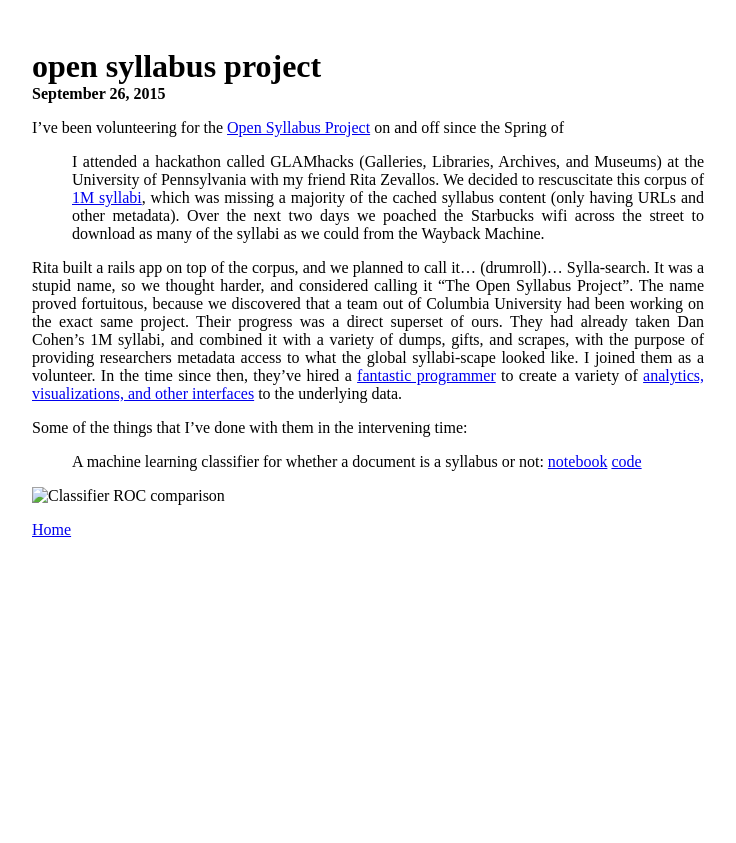
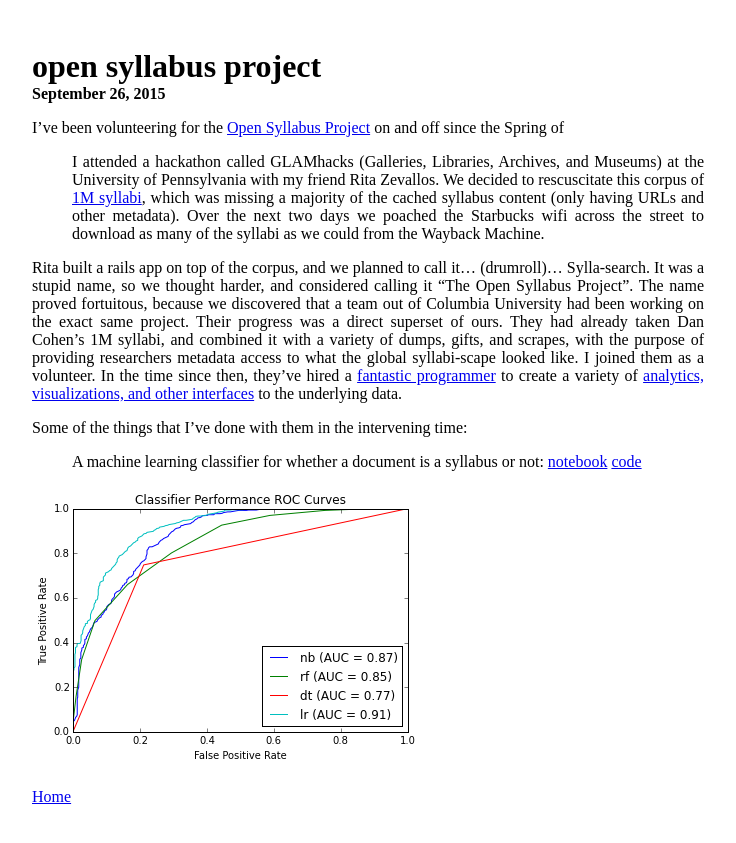
Before and after one commit to samzhang111/samzhang111.github.io, a Jekyll site: the page built from _projects/2015-09-27-osp.md, in a window 1280 px wide. Shown: the top 843 px of the page, without its empty margins (24-760 px from the left). Built offline with Jekyll 4.4.1, drawn with Linux system fonts in a browser that asks for light colours; Markdown is read by kramdown in place of the engine named in the settings.

Commit message:
Fix image link

```diff
--- a/_projects/2015-09-27-osp.md
+++ b/_projects/2015-09-27-osp.md
@@ -33,4 +33,4 @@ Some of the things that I've done with them in the intervening time:
 
 * A machine learning classifier for whether a document is a syllabus or not: [notebook](http://nbviewer.ipython.org/github/samzhang111/syllabus-classifier/blob/master/Syllabus%20Classifier.ipynb) [code](https://github.com/samzhang111/syllabus-classifier)
 
-![Classifier ROC comparison](../images/classifier_roc.png?raw=true)
+![Classifier ROC comparison](/images/classifier_roc.png?raw=true)
```
